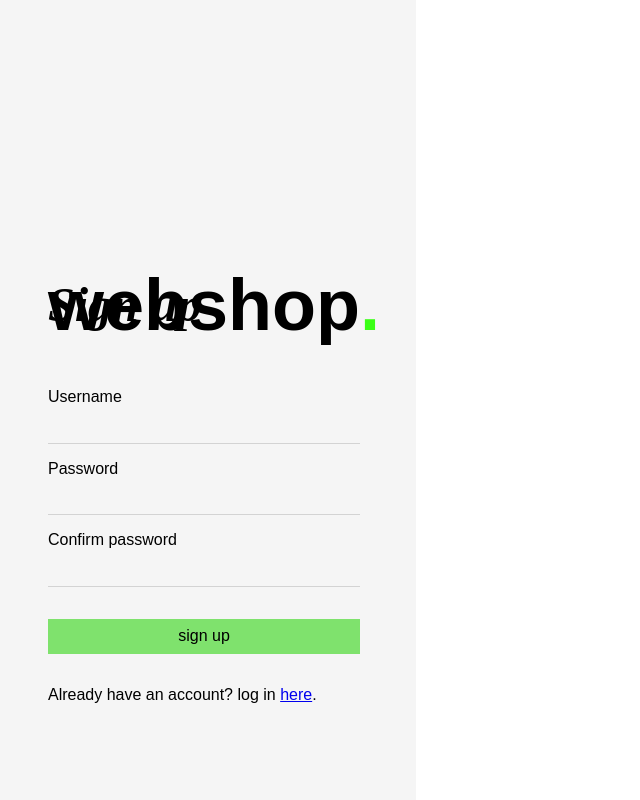
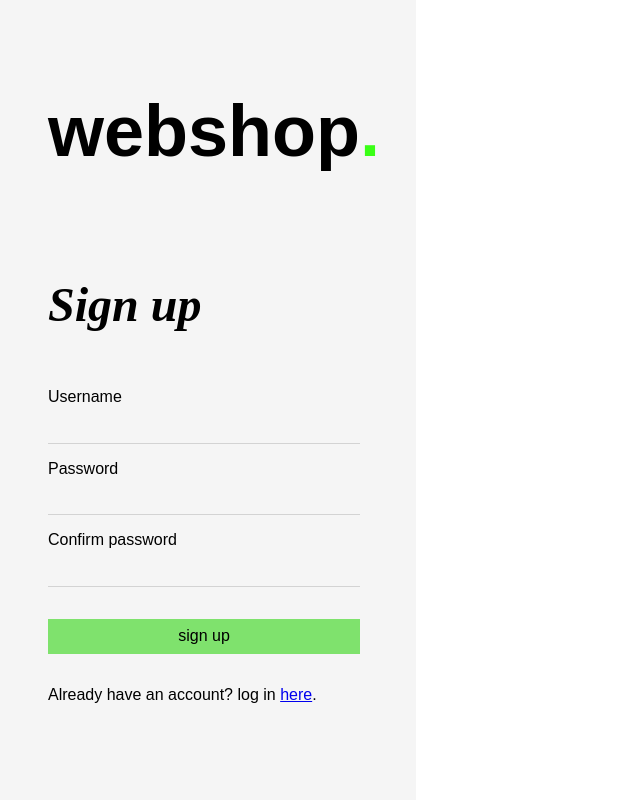
Before and after one commit to vctrth/backendshop, a PHP site: page /signup.php in a window 1280 px wide. Shown: the whole page, without its empty margins (0-640 px from the left). Run offline with PHP 8.4, Linux system fonts and the light colour scheme.

Commit message:
style: put h1 in form flex

```diff
--- a/signup.php
+++ b/signup.php
@@ -44,10 +44,10 @@ $conn = new mysqli("127.0.0.1", "root", "root", "backendshop", "8889");
 
     <div class="login_card">
 
-    <h1>webshop<span class="accent_color">.</span></h1>
 
         <form action="" method="post" class="login_form">
 
+            <h1>webshop<span class="accent_color">.</span></h1>
             <h2><i>Sign up</i></h2>
 
             <?php if(isset($error)): ?>
--- a/style.css
+++ b/style.css
@@ -6,6 +6,13 @@
 body {
 
     font-family: Arial, Helvetica, sans-serif;
+}
+
+h1 {
+
+    /* position: relative; */
+    /* top: 3em; */
+    font-size: 4.5em;
 }
 
 h2 {
@@ -33,13 +40,6 @@ h2 {
     padding-left: 3em;
 
     background-color: whitesmoke;
-}
-
-.login_card h1 {
-
-    position: relative;
-    top: 3em;
-    font-size: 4.5em;
 }
 
 .login_form {
```
Also changed, not shown: login.php (+2 -9 lines).
